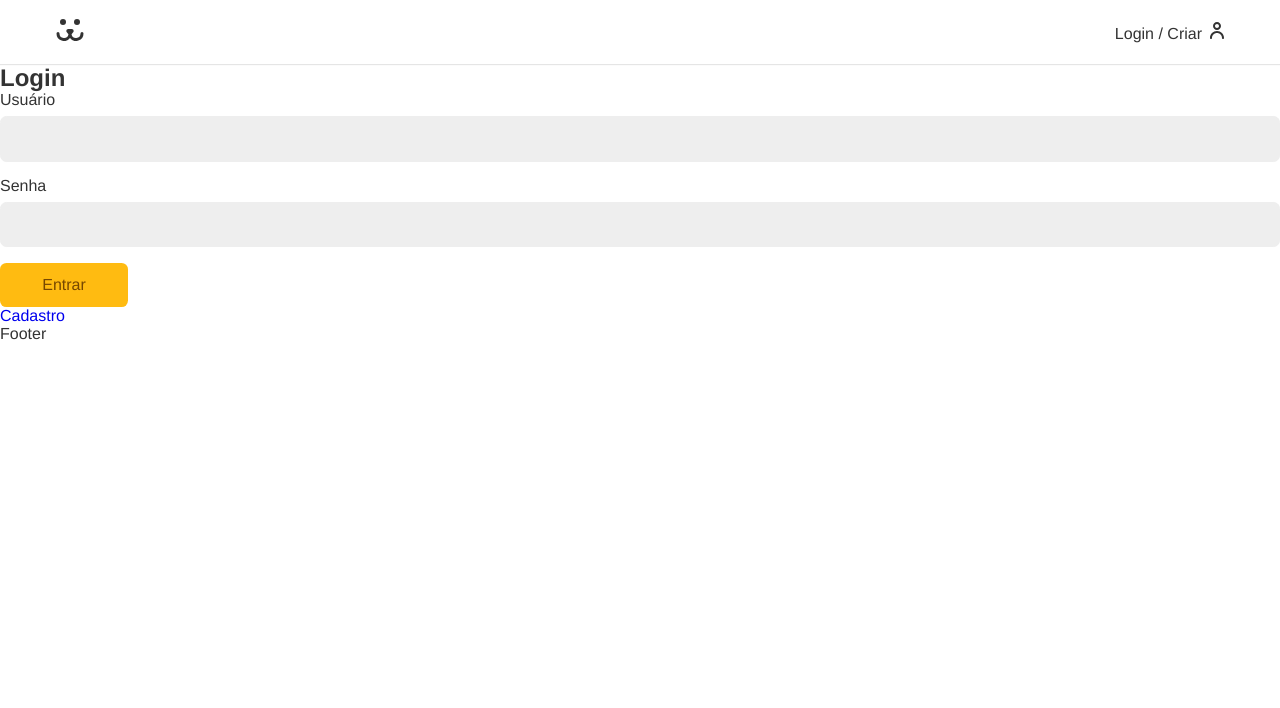
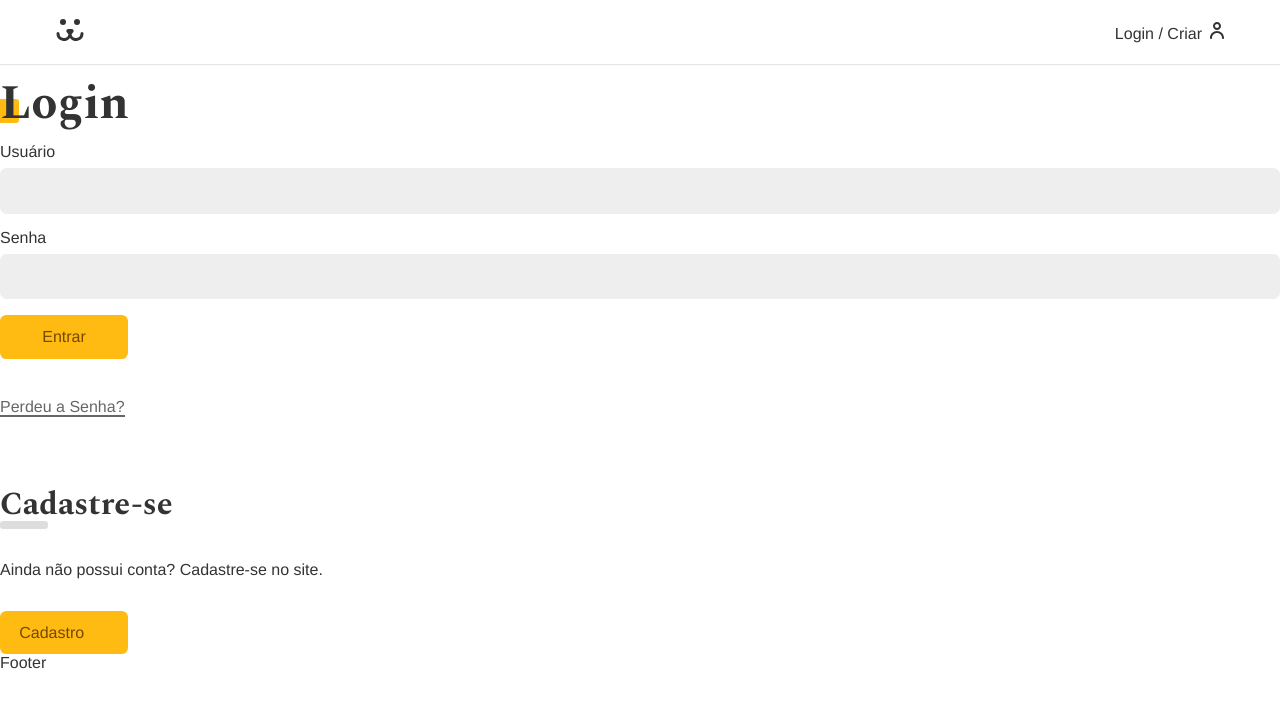
Before and after one commit to allangdasilva/projeto-dogs, a React (Vite) app: page /login in a window 1280 px wide. Shown: the top 708 px of the page. Built offline with nearby package versions, Linux system fonts and the light colour scheme.

Commit message:
LoginForm | estilização quase finalizada

```diff
--- a/src/App.css
+++ b/src/App.css
@@ -1,3 +1,4 @@
+@import url("https://fonts.googleapis.com/css2?family=Spectral:wght@400;700&display=swap");
 * {
   list-style: none;
   margin: 0;
@@ -18,6 +19,10 @@ img {
   max-width: 100%;
   height: auto;
 }
+a {
+  display: inline-block;
+  color: #333;
+}
 button,
 input {
   display: block;
@@ -25,8 +30,40 @@ input {
   font-size: 1rem;
   color: #333;
 }
+.title {
+  position: relative;
+  font-family: var(--type-second);
+  line-height: 1;
+  font-size: 3rem;
+  margin: 1rem 0;
+  z-index: 1;
+
+  &::after {
+    content: "";
+    display: block;
+    position: absolute;
+    bottom: 5px;
+    left: -5px;
+    width: 1.5rem;
+    height: 1.5rem;
+    border-radius: 0.2rem;
+    z-index: -1;
+    background-color: #fb1;
+  }
+}
 .container {
   max-width: 75rem;
   margin: 0 auto;
   padding: 0 1rem;
 }
+.animeLeft {
+  opacity: 0;
+  transform: translate3d(-20px, 0, 0);
+  animation: animeLeft 0.3s forwards;
+}
+@keyframes animeLeft {
+  to {
+    opacity: 1;
+    transform: initial;
+  }
+}
--- a/src/components/forms/Button.module.css
+++ b/src/components/forms/Button.module.css
@@ -1,4 +1,5 @@
 .button {
+  display: inline-block;
   min-width: 8rem;
   padding: 0.8rem 1.2rem;
   border: none;
--- /dev/null
+++ b/src/components/helper/Error.jsx
@@ -0,0 +1,12 @@
+import React from "react";
+
+const Error = ({ error }) => {
+  if (!error) return null;
+  return (
+    <>
+      <p style={{ color: "#f31", margin: "1rem 0" }}>{error}</p>
+    </>
+  );
+};
+
+export default Error;
--- a/src/components/login/Login.jsx
+++ b/src/components/login/Login.jsx
@@ -1,5 +1,4 @@
 import React from "react";
-import styles from "./Login.module.css";
 import { Outlet, useNavigate } from "react-router-dom";
 import { UserContext } from "../../UserContext";
 
--- a/src/components/login/LoginForm.jsx
+++ b/src/components/login/LoginForm.jsx
@@ -1,9 +1,11 @@
 import React from "react";
+import styles from "./LoginForm.module.css";
+import stylesBtn from "../forms/Button.module.css";
 import { Link } from "react-router-dom";
 import Input from "../forms/Input";
 import Button from "../forms/Button";
 import useForm from "../../hooks/useForm";
-import { TOKEN_POST, USER_GET } from "../../api";
+import Error from "../helper/Error";
 import { UserContext } from "../../UserContext";
 
 const LoginForm = () => {
@@ -20,9 +22,9 @@ const LoginForm = () => {
 
   return (
     <>
-      <section>
-        <h1>Login</h1>
-        <form onSubmit={handleSubmit}>
+      <section className="animeLeft">
+        <h1 className="title">Login</h1>
+        <form className={styles.form} onSubmit={handleSubmit}>
           <Input
             label={"Usuário"}
             name={"username"}
@@ -40,11 +42,20 @@ const LoginForm = () => {
           ) : (
             <Button>Entrar</Button>
           )}
-
+          <Error error={error} />
           {error && <p>{error}</p>}
         </form>
+        <Link className={styles.lost} to={"lost"}>
+          Perdeu a Senha?
+        </Link>
+        <div className={styles.createWrapper}>
+          <h2 className={styles.subtitle}>Cadastre-se</h2>
+          <p>Ainda não possui conta? Cadastre-se no site.</p>
+          <Link className={stylesBtn.button} to={"create"}>
+            Cadastro
+          </Link>
+        </div>
       </section>
-      <Link to={"create"}>Cadastro</Link>
     </>
   );
 };
--- /dev/null
+++ b/src/components/login/LoginForm.module.css
@@ -0,0 +1,37 @@
+.form {
+  margin-bottom: 2rem;
+}
+.lost {
+  display: inline-block;
+  padding-block: var(--padding-first);
+  line-height: 1;
+  color: #666;
+
+  &::after {
+    content: "";
+    display: block;
+    width: 100%;
+    height: 2px;
+    background-color: currentColor;
+  }
+}
+.createWrapper {
+  margin-top: 4rem;
+}
+.createWrapper p {
+  margin-block: 2rem;
+}
+.subtitle {
+  font-family: var(--type-second);
+  line-height: 1;
+  font-size: 2rem;
+
+  &::after {
+    content: "";
+    display: block;
+    width: 3rem;
+    height: 0.5rem;
+    border-radius: 0.2rem;
+    background-color: #ddd;
+  }
+}
```
Also changed, not shown: src/components/login/Login.module.css (deleted).
